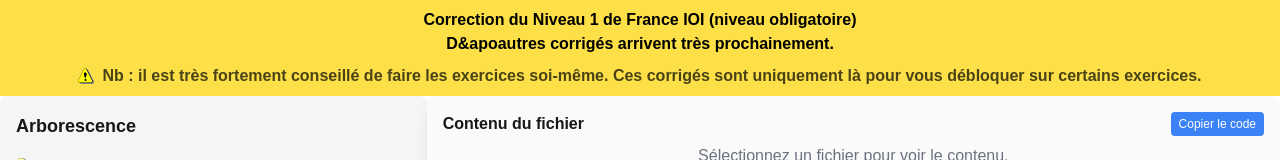
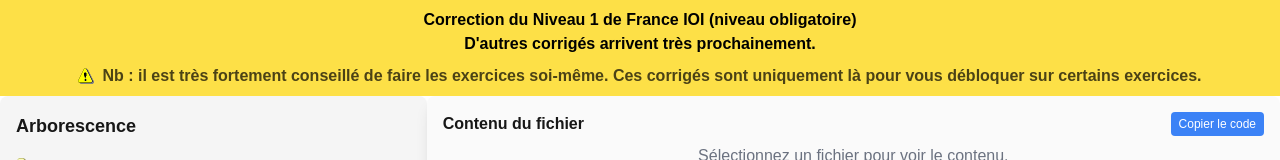
Before and after one commit to VinceTheGenius/correction-france-ioi.info, a Next.js app: page / in a window 1280 px wide. Shown: the top 160 px of the page. Built offline with nearby package versions, Linux system fonts and the light colour scheme.

Commit message:
apostrophe corrigée

```diff
--- a/src/app/page.tsx
+++ b/src/app/page.tsx
@@ -98,7 +98,7 @@ const Explorer = () => {
       <div className="flex flex-col h-screen">
         <div className="bg-yellow-300 text-center py-2 font-bold text-black">
           Correction du Niveau 1 de France IOI (niveau obligatoire) <br/>
-          D&apoautres corrigés arrivent très prochainement.
+          D&apos;autres corrigés arrivent très prochainement.
           <div className="flex items-center justify-center mt-2">
             <img
                 src="/icons/warning.png"
```
